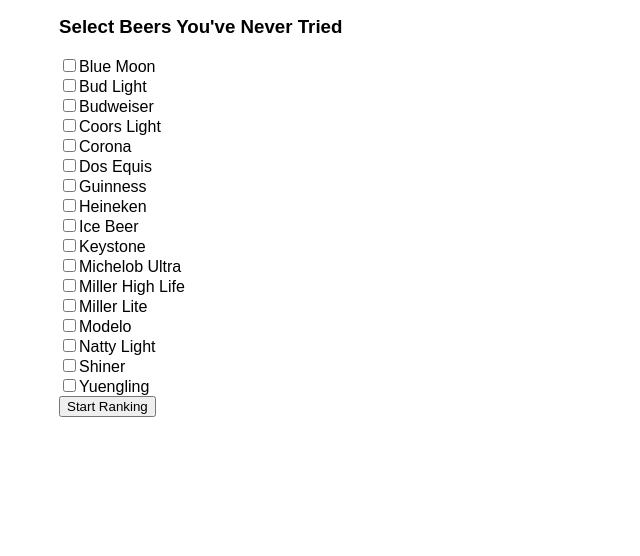
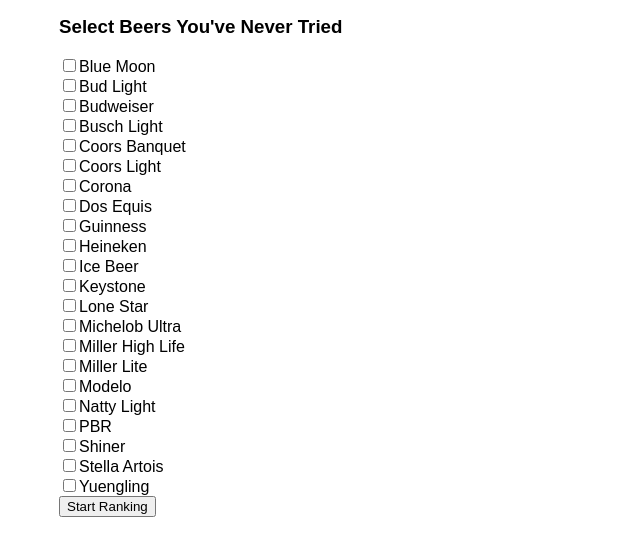
Before and after one commit to rileybarker12/BeerRanker, a plain HTML site: page index.html in a window 1280 px wide. Shown: the part 220-776 px from the top of the page, without its empty margins (281-921 px from the left). Drawn offline with Linux system fonts and the light colour scheme.

Commit message:
Update index.html
added more beers

```diff
--- a/index.html
+++ b/index.html
@@ -95,7 +95,7 @@
     const beers = [
         "Budweiser", "Bud Light", "Coors Light", "Heineken", "Michelob Ultra", "Miller Lite", "Modelo",
         "Corona", "Guinness", "Blue Moon", "Ice Beer", "Miller High Life", "Yuengling",
-        "Dos Equis", "Natty Light", "Keystone","Shiner"
+        "Dos Equis", "Natty Light", "Keystone","Shiner","Busch Light","Coors Banquet","PBR","Stella Artois","Lone Star"
     ];
 
     let untriedBeers = new Set(); // Beers marked as untried
```
